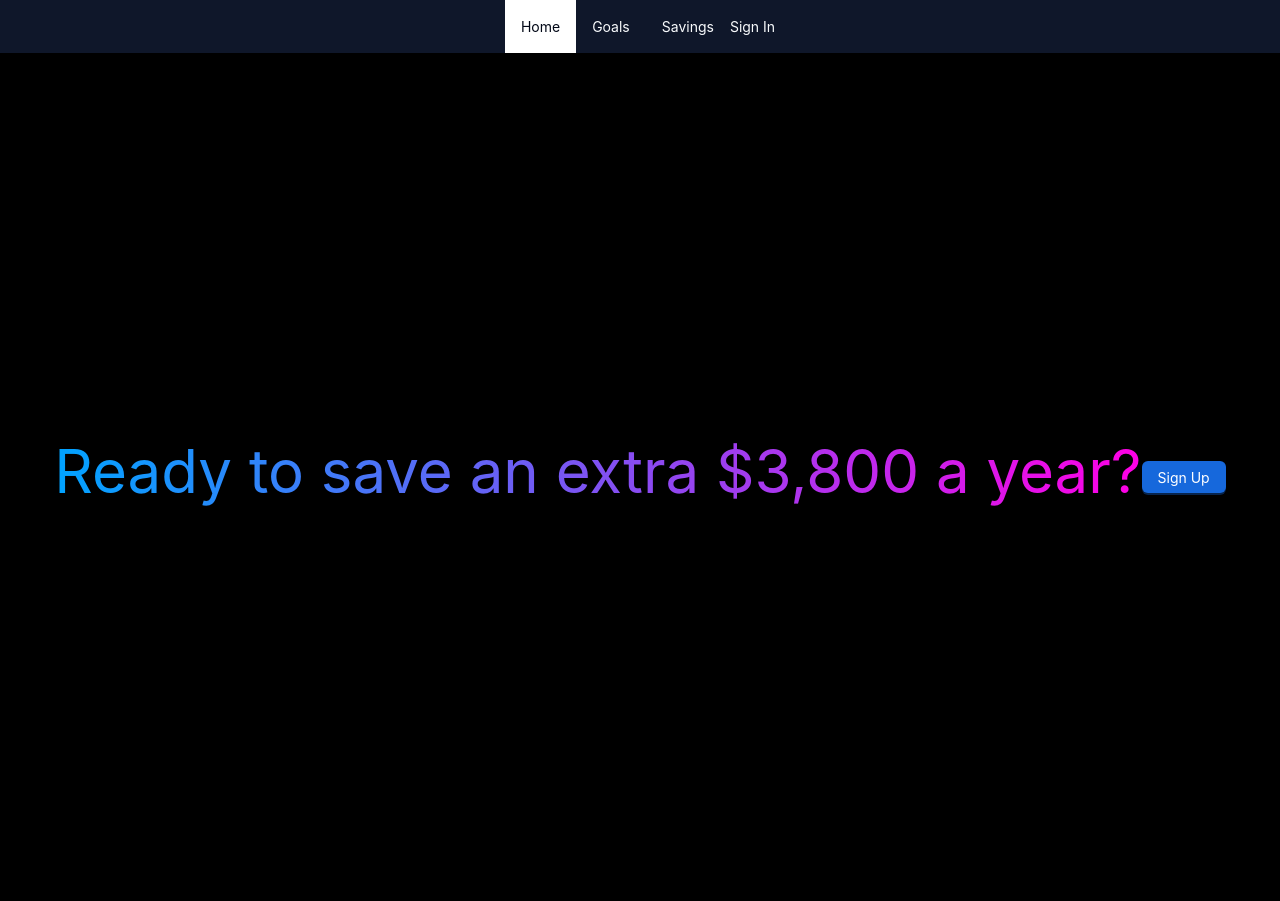
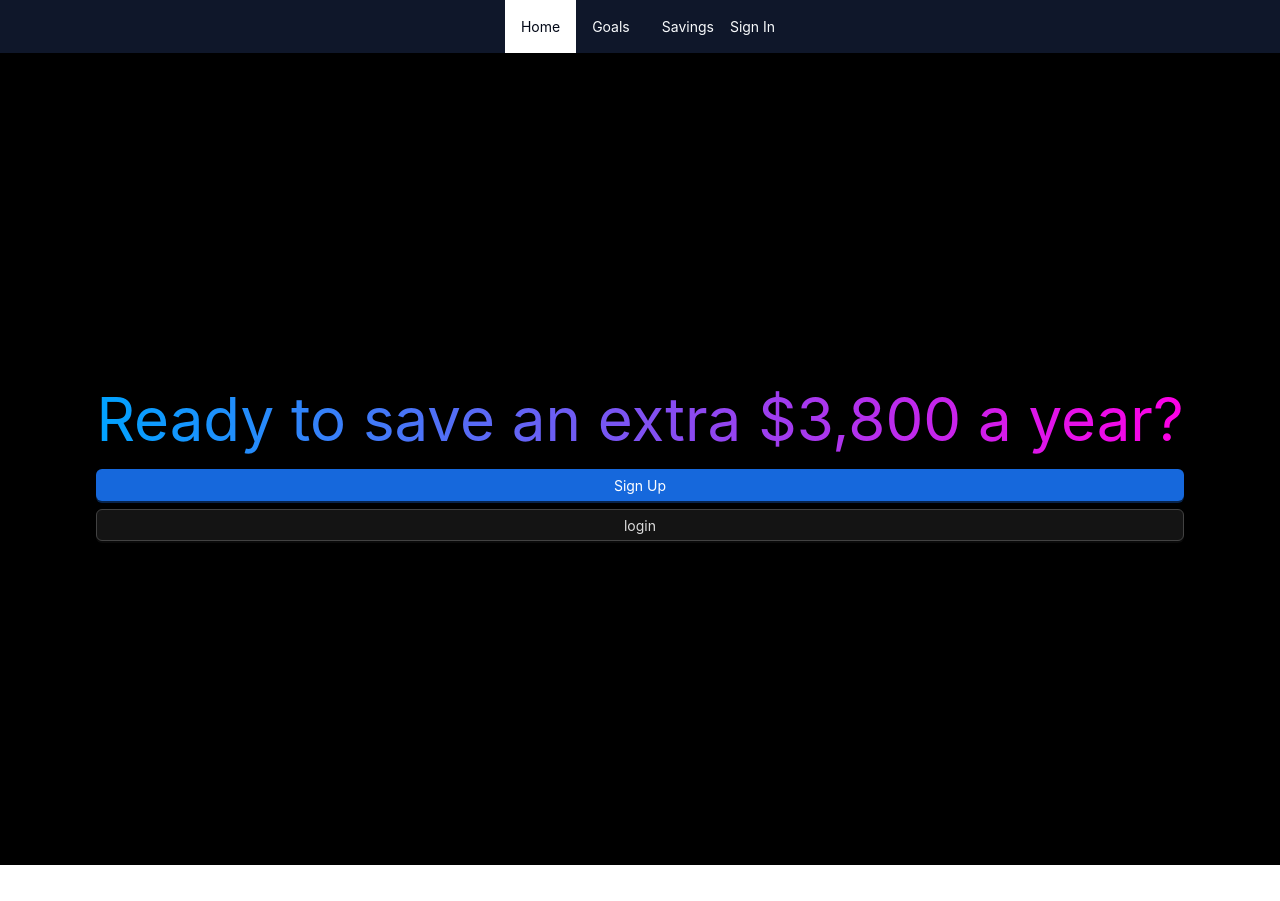
Before and after one commit to Orca-Save/orca, a Next.js app: page / in a window 1280 px wide. After the commit the page ends 865 px from the top, so only its background shows below. Built offline with nearby package versions, Linux system fonts and the light colour scheme; no server answers.

Commit message:
First signup page

```diff
--- a/src/app/(customerFacing)/_components/SignUpPage.tsx
+++ b/src/app/(customerFacing)/_components/SignUpPage.tsx
@@ -1,20 +1,29 @@
-import { Button } from "antd";
+"use client";
+import { Button, Space } from "antd";
+import { signIn } from "next-auth/react";
 
 export default async function SignUpPage() {
+  const onClick = () => signIn("azure-ad-b2c");
   return (
     <div className="bg-color-black mg-5 flex justify-center items-center h-screen">
-      <h1 className="decoration-clone pb-3 text-6xl bg-clip-text text-transparent bg-gradient-to-r from-orca-blue to-orca-pink">
+      <Space direction="vertical">
+        <h1 className="text-center decoration-clone pb-3 text-6xl bg-clip-text text-transparent bg-gradient-to-r from-orca-blue to-orca-pink">
           Ready to save an extra $3,800 a year?
         </h1>
+
         <Button
-        style={{ display: "block" }}
           type="primary"
-        // onClick={() => signIn("azure-ad-b2c")}
+          className="justify-center w-full"
+          onClick={onClick}
         >
-        <a href="https://orcanext.b2clogin.com/orcanext.onmicrosoft.com/b2c_1_orca_signin/oauth2/v2.0/authorize?client_id=3dd4e88e-63c3-49b3-af56-f2770cf498a8&scope=offline_access%20openid&response_type=code&redirect_uri=http%3A%2F%2Flocalhost%3A3000%2Fapi%2Fauth%2Fcallback%2Fazure-ad-b2c&state=AUwpUvWbqIRYKTlgIQ6LnrYpVQwob6tnGMSXe5RVHSI&option=signup">
+          {/* <a href="https://orcanext.b2clogin.com/orcanext.onmicrosoft.com/b2c_1_orca_signin/oauth2/v2.0/authorize?client_id=3dd4e88e-63c3-49b3-af56-f2770cf498a8&scope=offline_access%20openid&response_type=code&redirect_uri=http%3A%2F%2Flocalhost%3A3000%2Fapi%2Fauth%2Fcallback%2Fazure-ad-b2c&state=AUwpUvWbqIRYKTlgIQ6LnrYpVQwob6tnGMSXe5RVHSI&option=signup"> */}
           Sign Up
-        </a>
+          {/* </a> */}
         </Button>
+        <Button className="justify-center w-full" onClick={onClick}>
+          login
+        </Button>
+      </Space>
     </div>
   );
 }
--- a/src/app/(customerFacing)/layout.tsx
+++ b/src/app/(customerFacing)/layout.tsx
@@ -1,6 +1,7 @@
 import { Nav, NavLink } from "@/components/Nav";
+import { Layout } from "antd";
+import { Content } from "../_components/Layout";
 import SessionButton from "./_components/SessionButton";
-import { Layout } from "antd";
 
 export const dynamic = "force-dynamic";
 
@@ -17,7 +18,7 @@ export default function CustomerLayout({
         <NavLink href="/savings">Savings</NavLink>
         <SessionButton />
       </Nav>
-      <div className="container my-6">{children}</div>
+      <Content style={{ margin: "12px 16px 0" }}>{children}</Content>
     </Layout>
   );
 }
--- /dev/null
+++ b/src/app/_components/Layout.tsx
@@ -0,0 +1,5 @@
+"use client";
+
+import { Layout } from "antd";
+const { Header, Sider, Content } = Layout;
+export { Content, Header, Sider };
```
Lines whose indentation alone changed are shown as unchanged.
